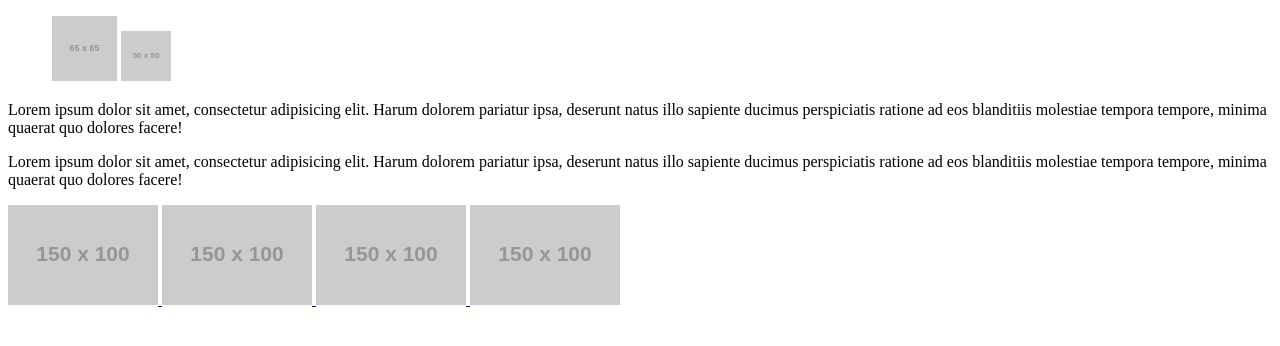
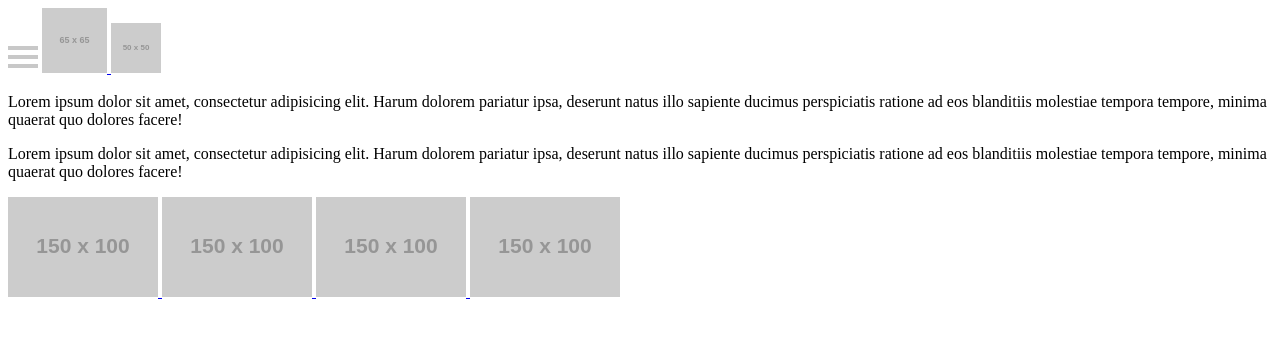
Before and after one commit to codexp-frontb-timed/projeto-responsividade-wireframe, a plain HTML site: page index.html in a window 1280 px wide. Drawn offline with Linux system fonts and the light colour scheme; placeholder pictures from the web are drawn by us.

Commit message:
retiradas li e menu adicionado no css

```diff
--- a/css/style.css
+++ b/css/style.css
@@ -1,9 +1,26 @@
-body, html {
-    width: 100%;
-    height: 100%;
+.navegacao {
+
+}
+.navegacao__hamburger {
+    width: 30px;
+    display: inline-block;
 }
 
-.posicionamento-itens-cabecalho li {
+    .navegacao__hamburger__line {
+        height: 4px;
+        background-color: #c8c8c8;
+        margin: 5px 0;
+    }
 
-    display: inline-block;
-}
+
+
+/*
+
+<body>
+    <ul class="example">
+        <li class="example-item example-item_first">Primeiro</li>
+        <li class="example-item example-item_second">Segundo</li>
+        <li class="example-item example-item_third">Terceiro</li>
+    </ul>
+</body>
+*/
--- a/index.html
+++ b/index.html
@@ -10,25 +10,26 @@
 <body>
 
     <!--cabeçalho e navegação-->
-    <header>
-        <nav>
-            <ul class="posicionamento-itens-cabecalho">
-                <li>
-                    <a href="#" class="box-shadow-menu"></a>
-                </li>
-                <li>
+    <nav class="navegacao">
+        <a href="#" class="navegacao__hamburger">
+            <div class="navegacao__hamburger__line"></div>
+            <div class="navegacao__hamburger__line"></div>
+            <div class="navegacao__hamburger__line"></div>
+        </a>
         <a href="#">
             <img src="http://via.placeholder.com/65x65" alt="">
         </a>
-                </li>
-                <li>
+
         <a href="#">
             <img src="http://via.placeholder.com/50x50" alt="">
         </a>
-                </li>
-            </ul>
     </nav>
-    </header>
+
+
+
+
+
+
 
     <!--sessão principal-->
     <main>
```
Lines whose indentation alone changed are shown as unchanged.
